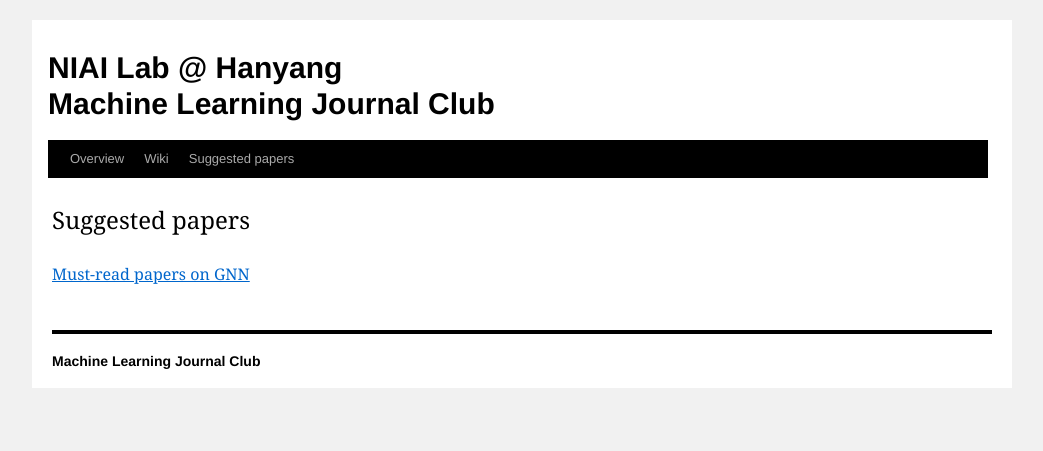
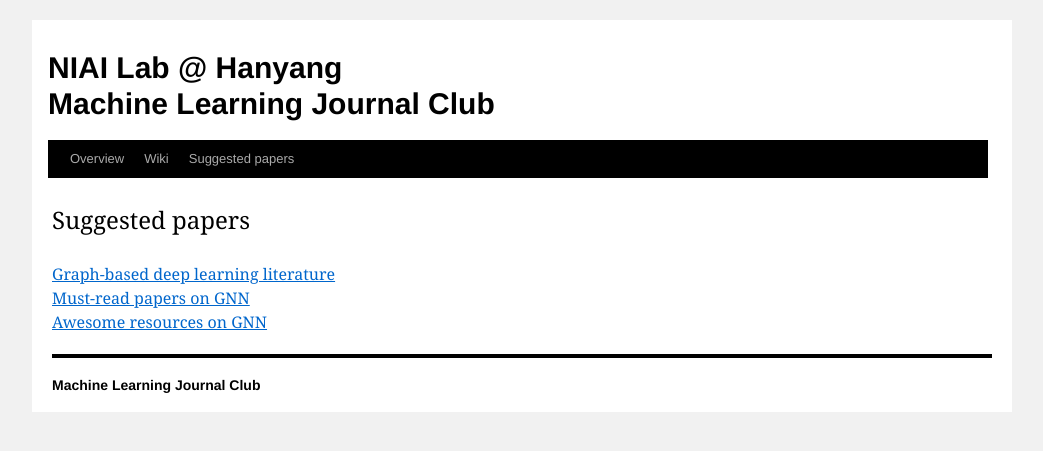
Before and after one commit to niai-lab/GraphML-JC, a Jekyll site: the page built from suggested_reading.html, in a window 1280 px wide. Shown: the top 451 px of the page, without its empty margins (118-1161 px from the left). Built offline with Jekyll 4.4.1, drawn with Linux system fonts in a browser that asks for light colours.

Commit message:
Update suggested_reading.html

```diff
--- a/suggested_reading.html
+++ b/suggested_reading.html
@@ -9,7 +9,9 @@ title: Suggested papers
     <h2>Suggested papers</h2>
   </p>
 
-  <p><a href="https://github.com/thunlp/GNNPapers">Must-read papers on GNN</a><br /><br />
+  <p><a href="https://github.com/naganandy/graph-based-deep-learning-literature">Graph-based deep learning literature</a><br />
+    <a href="https://github.com/thunlp/GNNPapers">Must-read papers on GNN</a><br />
+    <a href="https://github.com/GRAND-Lab/Awesome-Graph-Neural-Networks">Awesome resources on GNN</a><br />
 
   </p>
 
```
